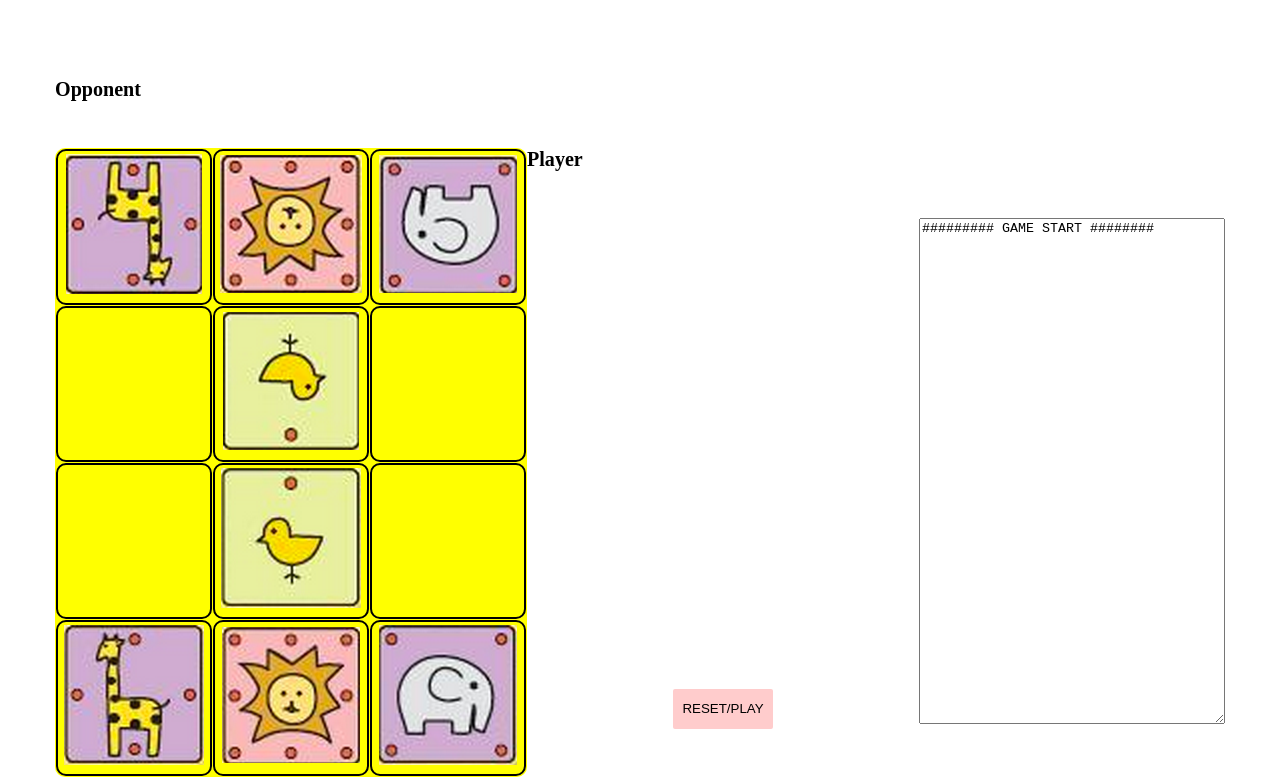
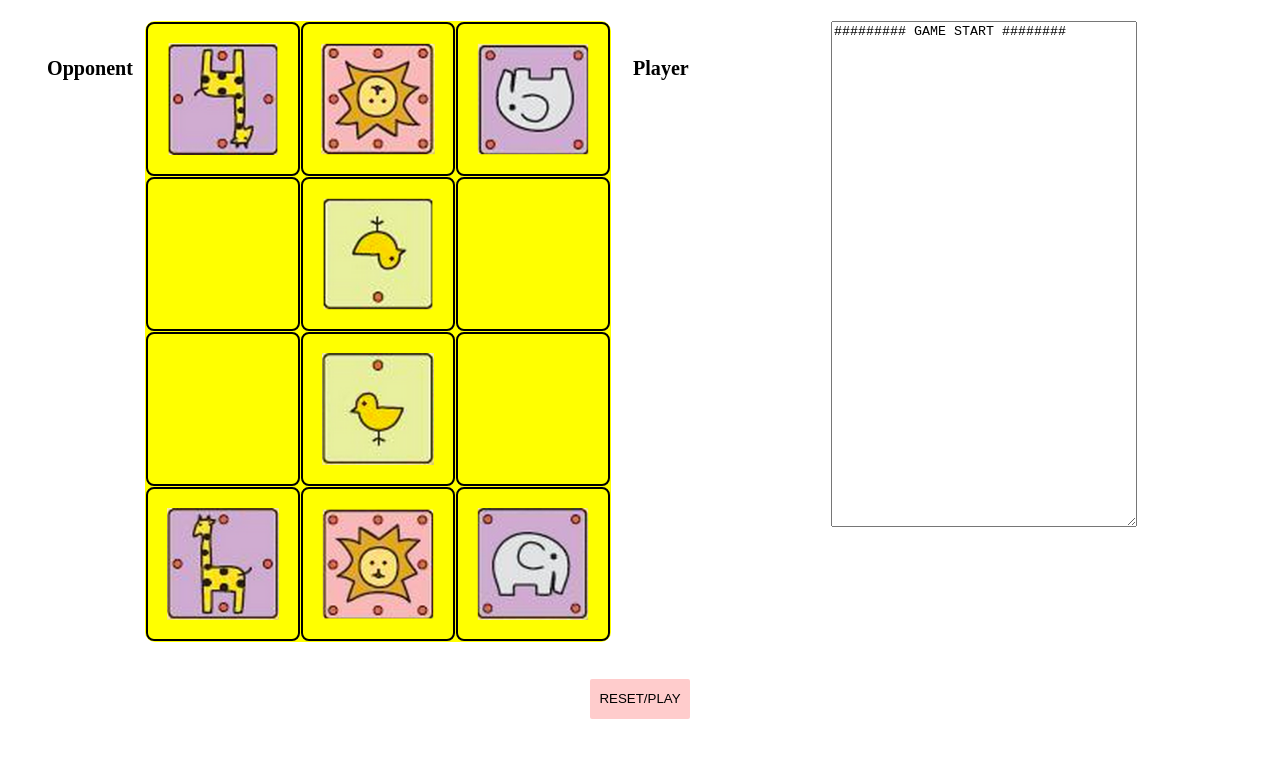
Before and after one commit to mk200789/csc_I1500_class_projects, a plain HTML site: page dobutsu_shogi/index.html in a window 1280 px wide. Shown: the part 133-912 px from the top of the page. After the commit the page ends 872 px from the top, so only its background shows below. Drawn offline with nearby package versions, Linux system fonts and the light colour scheme.

Commit message:
update stylesheet

```diff
--- a/dobutsu_shogi/static/css/style.css
+++ b/dobutsu_shogi/static/css/style.css
@@ -1,5 +1,5 @@
 body{
-	margin: 50px;
+	margin: 20px;
 	font-size: 30px;
 	text-decoration: bold;
 }
@@ -8,20 +8,31 @@ body{
 	text-align: center;
 }
 
-
 td{
-    border-radius: 10px;
-    /*-moz-border-radius: 20px;*/
-	width: 150px;
-	height: 150px;
+    border-radius: 8px;
+    height: 150px;
+    width: 150px;
 	border: 2px solid black;
 	text-align: center;
 	font-family: "Arial Black", Gadget, sans-serif;
 }
 
+.cell{
+	padding: 0;
+	margin: 0;
+	font-size: 0;
+	line-height: 0;
+}
+
 .button{
 	margin-top: 50px;
 	text-align: center;
+}
+
+img{
+	-ms-transform: scale(0.8, 0.8);
+	-webkit-transform: scale(0.8, 0.8);
+	transform: scale(0.8, 0.8);
 }
 
 .play{
@@ -48,10 +59,48 @@ button {
 /*button:focus {outline:0;}*/
 .board{
 	float: left;
+	/*
+	margin-right: 10px;
+	margin-left: 80px;
+	*/
+	position: relative;
+}
+
+h6 {
+	margin-left: 22px;
+}
+
+.opponent{
+	display: inline-block;
+	float: left;
+	/*width: 70px;*/
+	width: 120px;
+
+	line-height: 0;
+}
+
+.opponent img{
+	transform: scale(0.5, 0.5);
+	margin-top:0px;
+}
+
+.player{
+	display: inline-block;
+	float: left;
+	position: relative;
+	width: 120px;
+	line-height: 0;
+}
+
+.player img {
+	transform: scale(0.5, 0.5);
+	margin-top: 0px;
 }
 
 .output{
-	float:right;
+	float:left;
+	display: inline-block;
+	margin-left: 100px;
 }
 
 textarea{
@@ -62,6 +111,7 @@ textarea{
 .container{
 	padding: 5px;
 	min-height: 650px;
+
 }
 
 .reset{
```
